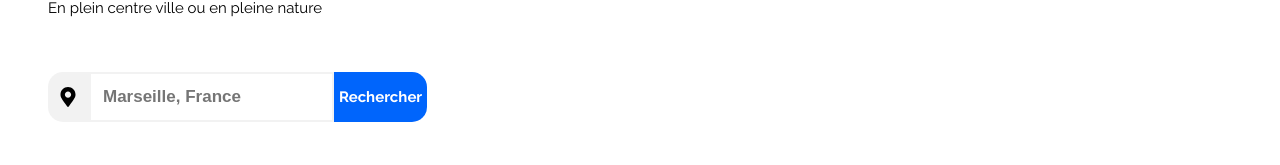
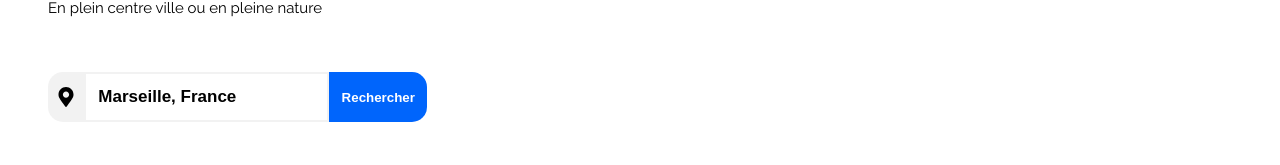
Before and after one commit to DeSousaAnthony/DeSousaAnthony_2_01072021, a plain HTML site: page index.html in a window 1280 px wide. Shown: the part 142-307 px from the top of the page. Drawn offline with Linux system fonts and the light colour scheme.

Commit message:
fonction rétablie sur la recherche

```diff
--- a/index.html
+++ b/index.html
@@ -37,10 +37,10 @@
                 </div>
                 <div class="searchtext">
                     <form>
-                        <input type="text" style="color: black;" placeholder="Marseille, France">
+                        <input  class="city" type="search" style="color: black;" value="Marseille, France">
                     </form>
                 </div>
-                <div class="research" style="color: white;">Rechercher</div>
+                <button class="btnsearch" type="submit">Rechercher</button>
             </div>
         <!--Fin zone de recherche-->
 
--- a/style.css
+++ b/style.css
@@ -36,7 +36,7 @@ a{
     color: grey;
 }
 nav a:hover{
-    color: #0065FC;
+    color: #0065fc;
     border-top: 2px #0065FC solid;
 }
 a:hover{
@@ -100,15 +100,21 @@ input{
 
 }
 
+.btnsearch{
+    background: transparent;
+    width: 130px;
+    height: 100%;
+    border: none;
+    border-bottom-right-radius: 15px;
+    border-top-right-radius: 15px;
+    background-color: #0065FC;
+    color: white;
+    font-weight: bold;
+
+}
+
 .research{
-    display: flex;
-    justify-content: center;
-    align-items: center;
-    width: 30%;
-    height: 100%;
-    background-color: #0065FC;
-    border-radius: 0px 15px 15px 0px;
-    font-weight: bold;
+
 }
 
 .filterboard{
@@ -135,6 +141,7 @@ input{
 .logo{
     width: 35px;
     height: 35px;
+    color: #0065FC;
 }
 
 /*css du footer*/
```
